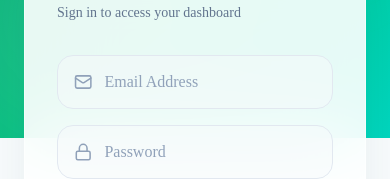
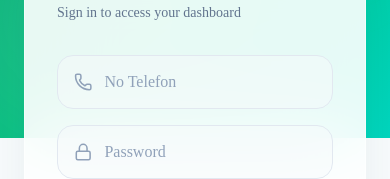
Before and after one commit to yusri5988/arabinapc-frontend, a React (Vite) app: page /login in a window 390 px wide. Shown: the part 368-547 px from the top of the page. Built offline with nearby package versions, Linux system fonts and the light colour scheme; no server answers.

Commit message:
Use phone number for login UI

```diff
--- a/src/components/CreateSupervisorModal.jsx
+++ b/src/components/CreateSupervisorModal.jsx
@@ -4,7 +4,7 @@ import api from '../lib/axios';
 
 const initialForm = {
     name: '',
-    email: '',
+    phone: '',
     password: ''
 };
 
@@ -24,8 +24,8 @@ export default function CreateSupervisorModal({ isOpen, onClose, onSuccess }) {
     if (!isOpen) return null;
 
     const handleChange = (field) => (event) => {
-        const value = field === 'email'
-            ? event.target.value.trimStart().toLowerCase()
+        const value = field === 'phone'
+            ? event.target.value.trimStart()
             : event.target.value;
 
         setForm((currentForm) => ({
@@ -43,7 +43,7 @@ export default function CreateSupervisorModal({ isOpen, onClose, onSuccess }) {
             await api.post('/admin/supervisors', {
                 ...form,
                 name: form.name.trim(),
-                email: form.email.trim().toLowerCase()
+                phone: form.phone.trim().replace(/[\s-]+/g, '')
             });
 
             onSuccess();
@@ -97,14 +97,15 @@ export default function CreateSupervisorModal({ isOpen, onClose, onSuccess }) {
                     </div>
 
                     <div>
-                        <label className="mb-2 block text-xs font-bold uppercase tracking-widest text-slate-400">Email</label>
+                        <label className="mb-2 block text-xs font-bold uppercase tracking-widest text-slate-400">No Telefon</label>
                         <input
                             required
-                            type="email"
-                            value={form.email}
-                            onChange={handleChange('email')}
+                            type="tel"
+                            inputMode="tel"
+                            value={form.phone}
+                            onChange={handleChange('phone')}
                             className="w-full rounded-xl border border-slate-200 bg-white px-4 py-3.5 text-base text-slate-900 outline-none focus:ring-2 focus:ring-emerald-500 focus:border-emerald-500 transition-all"
-                            placeholder="ahmad@arabina.com"
+                            placeholder="0123456789"
                         />
                     </div>
 
--- a/src/components/SupervisorTopupModal.jsx
+++ b/src/components/SupervisorTopupModal.jsx
@@ -74,7 +74,7 @@ export default function SupervisorTopupModal({ isOpen, onClose, onSuccess, super
                     <div className="rounded-2xl border border-slate-200 bg-slate-50 p-4">
                         <p className="text-xs font-bold uppercase tracking-widest text-slate-400">Supervisor</p>
                         <p className="mt-2 text-lg font-bold text-slate-900">{supervisor.name}</p>
-                        <p className="text-sm text-slate-500">{supervisor.email}</p>
+                        <p className="text-sm text-slate-500">{supervisor.phone}</p>
                         <p className="mt-3 text-sm text-emerald-600 font-medium">Current balance: RM {supervisor.balance}</p>
                     </div>
 
--- a/src/pages/Login.jsx
+++ b/src/pages/Login.jsx
@@ -1,9 +1,9 @@
 import { useState } from 'react';
 import api from '../lib/axios';
-import { Leaf, Mail, Lock, ArrowRight, Loader2 } from 'lucide-react';
+import { Leaf, Phone, Lock, ArrowRight, Loader2 } from 'lucide-react';
 
 export default function Login({ setUser }) {
-    const [email, setEmail] = useState('');
+    const [phone, setPhone] = useState('');
     const [password, setPassword] = useState('');
     const [error, setError] = useState('');
     const [loading, setLoading] = useState(false);
@@ -13,15 +13,15 @@ export default function Login({ setUser }) {
         e.preventDefault();
         setLoading(true);
         setError('');
-        const normalizedEmail = email.trim().toLowerCase();
+        const normalizedPhone = phone.trim().replace(/[\s-]+/g, '');
         try {
-            const res = await api.post('/login', { email: normalizedEmail, password });
+            const res = await api.post('/login', { phone: normalizedPhone, password });
             localStorage.setItem('token', res.data.access_token);
             localStorage.setItem('user', JSON.stringify(res.data.user));
             api.defaults.headers.common['Authorization'] = `Bearer ${res.data.access_token}`;
             setUser(res.data.user);
         } catch (err) {
-            const apiMessage = err.response?.data?.errors?.email?.[0] || err.response?.data?.message;
+            const apiMessage = err.response?.data?.errors?.phone?.[0] || err.response?.data?.message;
             setError(apiMessage || 'Unable to connect to the login API.');
         } finally {
             setLoading(false);
@@ -64,22 +64,23 @@ export default function Login({ setUser }) {
                         )}
 
                         <div className="space-y-4">
-                            {/* Email Field */}
+                            {/* Phone Field */}
                             <div className="group relative">
-                                <div className={`absolute inset-0 bg-emerald-500/5 rounded-2xl transition-opacity duration-300 ${focused === 'email' ? 'opacity-100' : 'opacity-0'}`}></div>
+                                <div className={`absolute inset-0 bg-emerald-500/5 rounded-2xl transition-opacity duration-300 ${focused === 'phone' ? 'opacity-100' : 'opacity-0'}`}></div>
                                 <div className={`relative flex items-center px-4 py-3.5 bg-slate-50/50 rounded-2xl border transition-all duration-300 ${
-                                    focused === 'email' ? 'border-emerald-500 shadow-sm shadow-emerald-500/10' : 'border-slate-200 hover:border-slate-300'
+                                    focused === 'phone' ? 'border-emerald-500 shadow-sm shadow-emerald-500/10' : 'border-slate-200 hover:border-slate-300'
                                 }`}>
-                                    <Mail className={`w-5 h-5 transition-colors duration-300 ${focused === 'email' ? 'text-emerald-500' : 'text-slate-400'}`} />
+                                    <Phone className={`w-5 h-5 transition-colors duration-300 ${focused === 'phone' ? 'text-emerald-500' : 'text-slate-400'}`} />
                                     <input
-                                        type="email"
+                                        type="tel"
+                                        inputMode="tel"
                                         required
-                                        value={email}
-                                        onChange={(e) => setEmail(e.target.value)}
-                                        onFocus={() => setFocused('email')}
+                                        value={phone}
+                                        onChange={(e) => setPhone(e.target.value)}
+                                        onFocus={() => setFocused('phone')}
                                         onBlur={() => setFocused(null)}
                                         className="w-full pl-3 bg-transparent text-slate-800 text-base font-medium outline-none placeholder:text-slate-400 placeholder:font-normal"
-                                        placeholder="Email Address"
+                                        placeholder="No Telefon"
                                     />
                                 </div>
                             </div>
--- a/src/pages/admin/AdminSupervisorTransactions.jsx
+++ b/src/pages/admin/AdminSupervisorTransactions.jsx
@@ -69,7 +69,7 @@ export default function AdminSupervisorTransactions() {
                 <div className="rounded-[2rem] border border-slate-200/60 bg-white p-5 shadow-sm">
                     <p className="text-[10px] font-bold uppercase tracking-widest text-slate-400">Balance</p>
                     <p className="mt-2 text-3xl font-black text-emerald-600">RM {money(supervisor?.balance)}</p>
-                    <p className="mt-2 text-xs font-medium text-slate-400">{supervisor?.email || '-'}</p>
+                    <p className="mt-2 text-xs font-medium text-slate-400">{supervisor?.phone || '-'}</p>
                 </div>
                 <div className="rounded-[2rem] border border-slate-200/60 bg-white p-5 shadow-sm">
                     <p className="text-[10px] font-bold uppercase tracking-widest text-slate-400">Cash In</p>
--- a/src/pages/admin/AdminSupervisors.jsx
+++ b/src/pages/admin/AdminSupervisors.jsx
@@ -96,7 +96,7 @@ export default function AdminSupervisors() {
                             </div>
                             <div className="flex-1 min-w-0">
                                 <p className="text-slate-900 font-bold text-[16px] truncate leading-tight">{sv.name}</p>
-                                <p className="text-slate-400 text-[12px] font-medium truncate mt-0.5">{sv.email}</p>
+                                <p className="text-slate-400 text-[12px] font-medium truncate mt-0.5">{sv.phone}</p>
                             </div>
                         </div>
                         <div className="space-y-3 pt-4 border-t border-slate-100/80">
@@ -142,7 +142,7 @@ export default function AdminSupervisors() {
                         <thead className="bg-slate-50/50 text-slate-400 text-xs uppercase tracking-widest font-bold border-b border-slate-100">
                             <tr>
                                 <th className="px-6 py-5">Supervisor</th>
-                                <th className="px-6 py-5">Email</th>
+                                <th className="px-6 py-5">No Telefon</th>
                                 <th className="px-6 py-5 text-right">Balance (RM)</th>
                                 <th className="px-6 py-5 text-center">Action</th>
                             </tr>
@@ -158,7 +158,7 @@ export default function AdminSupervisors() {
                                             <span className="text-slate-900 font-bold">{sv.name}</span>
                                         </div>
                                     </td>
-                                    <td className="px-6 py-4 text-slate-500 font-medium">{sv.email}</td>
+                                    <td className="px-6 py-4 text-slate-500 font-medium">{sv.phone}</td>
                                     <td className="px-6 py-4 text-right text-[15px] font-black text-slate-900">{sv.balance}</td>
                                     <td className="px-6 py-4 text-center">
                                         <div className="inline-flex items-center gap-2">
```
